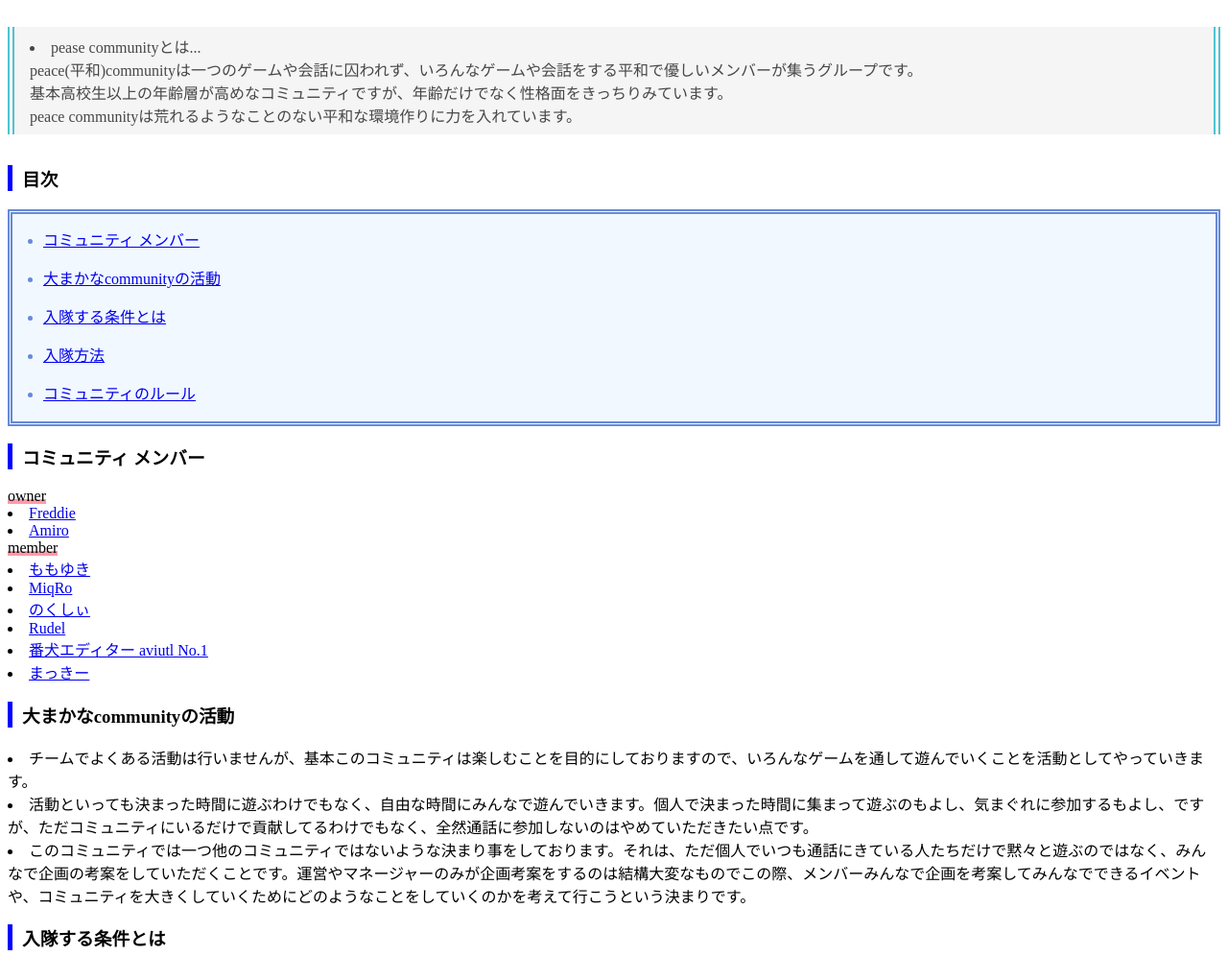
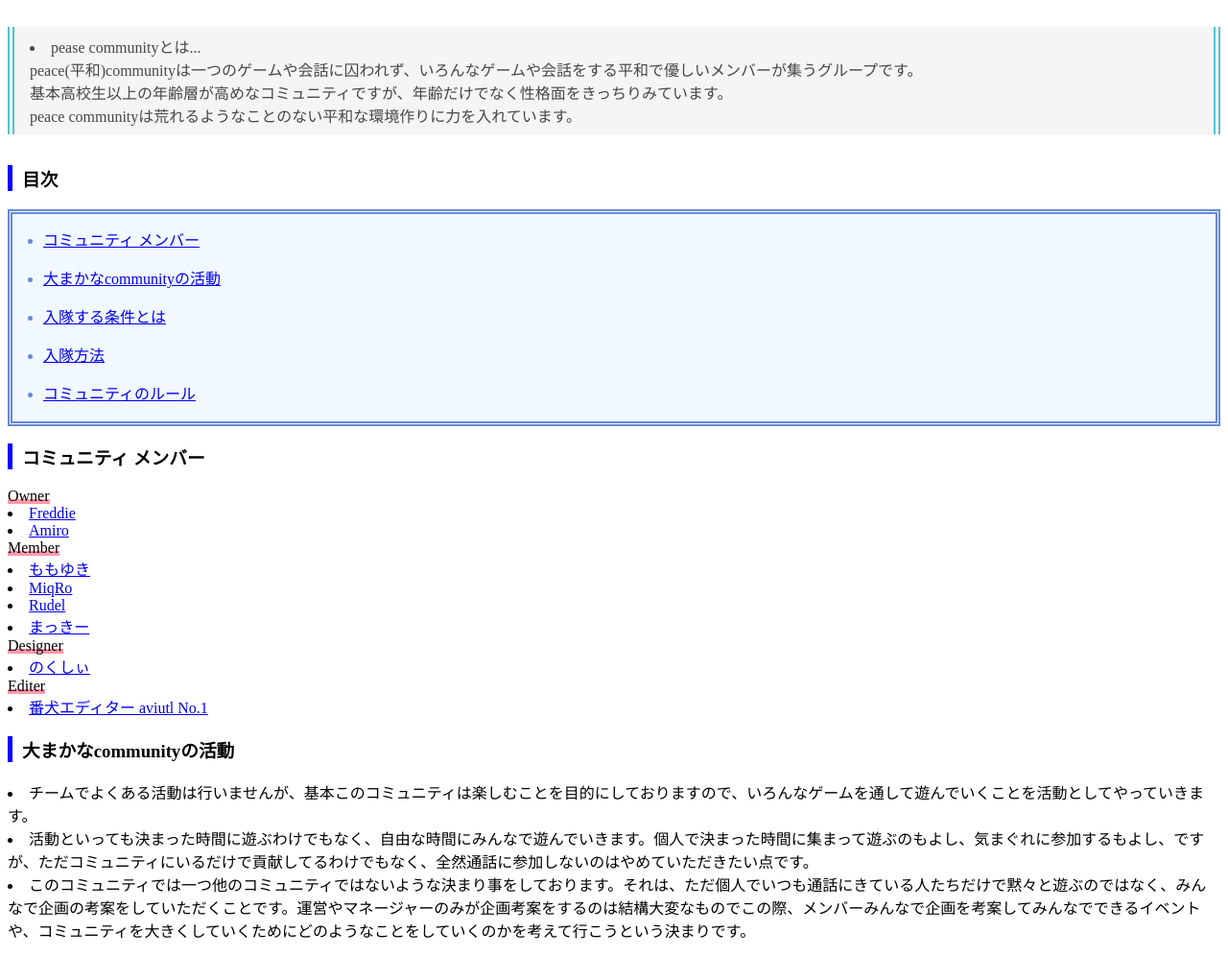
Before and after one commit to freddie295/peacecommunity, a plain HTML site: page index.html in a window 1280 px wide. Shown: the part 100-1096 px from the top of the page at 96% size. Drawn offline with Linux system fonts and the light colour scheme; some packages are replaced by stand-ins of ours.

Commit message:
Update index.html

```diff
--- a/index.html
+++ b/index.html
@@ -28,16 +28,18 @@
     <div class="v_line_left">
         <h3 id="member">コミュニティ メンバー</h3>
       </div>
-    <span class= "under" >owner </span>
+    <span class= "under" >Owner </span>
       <li><a href="https://twitter.com/Freddie92240507?s=20">Freddie</a></li>
       <li><a href="https://twitter.com/Amiro_ofJun?s=20">Amiro</a></li>
-    <span class= "under">member</span>
+    <span class= "under">Member</span>
       <li><a href="https://twitter.com/mmyk_Fortnite?s=20">ももゆき</a></li>
       <li><a href="https://twitter.com/miqromiqro?s=20">MiqRo</a></li>
+      <li><a href="https://twitter.com/_zed2?s=20">Rudel</a></li>
+      <li><a href="https://twitter.com/HRMKFN?s=20">まっきー</a></li>
+    <span class="under">Designer</span>
       <li><a href="https://twitter.com/n0x_xx?s=20">のくしぃ</a></li>
-      <li><a href="https://twitter.com/_zed2?s=20">Rudel</a></li>
+    <span class="under">Editer</span>
       <li><a href="https://twitter.com/Nyanchux_?s=20">番犬エディター aviutl No.1</a></li>
-      <li><a href="https://twitter.com/HRMKFN?s=20">まっきー</a></li>
     <div class="v_line_left">
         <h3 id="play">
             大まかなcommunityの活動
```
